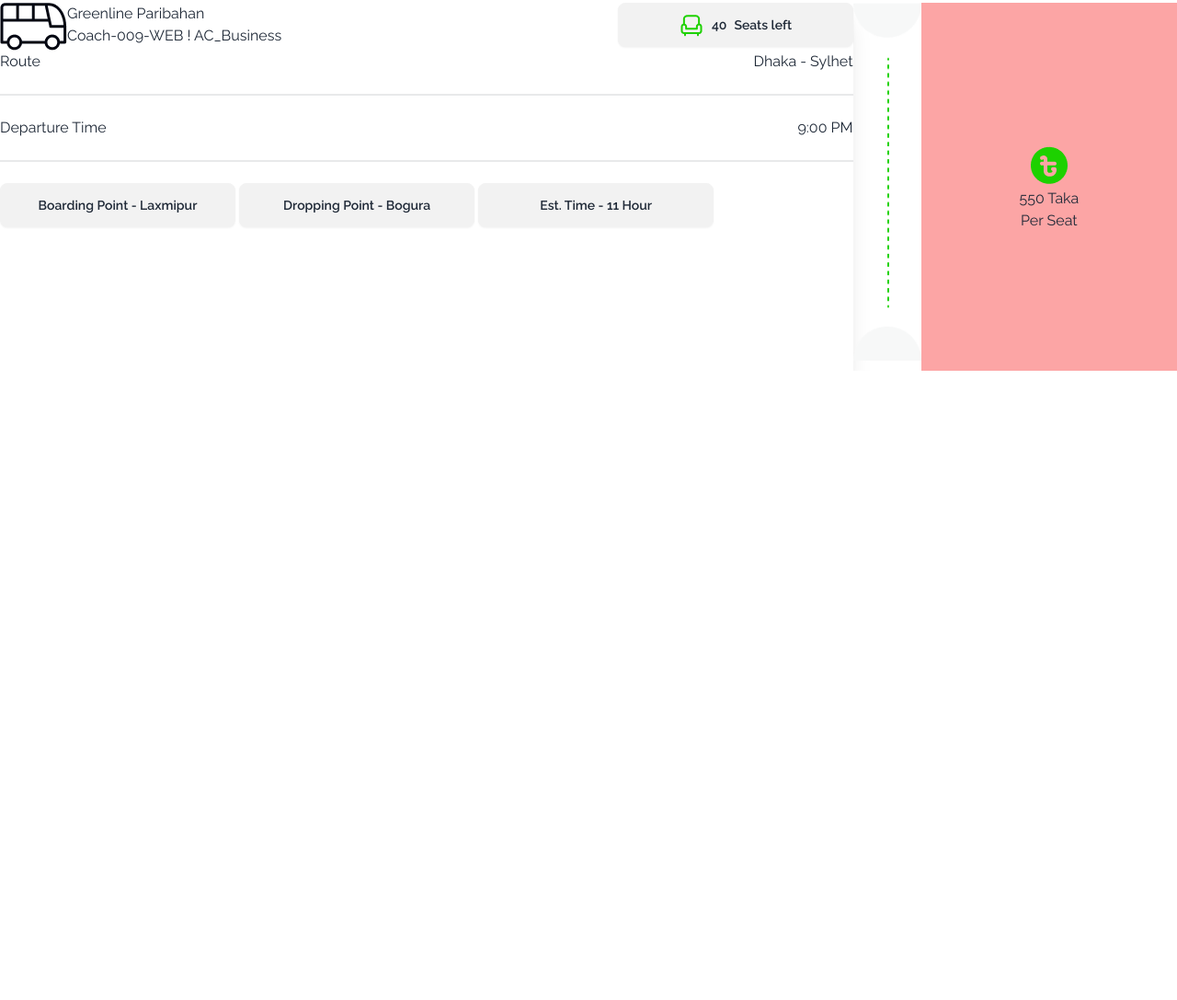
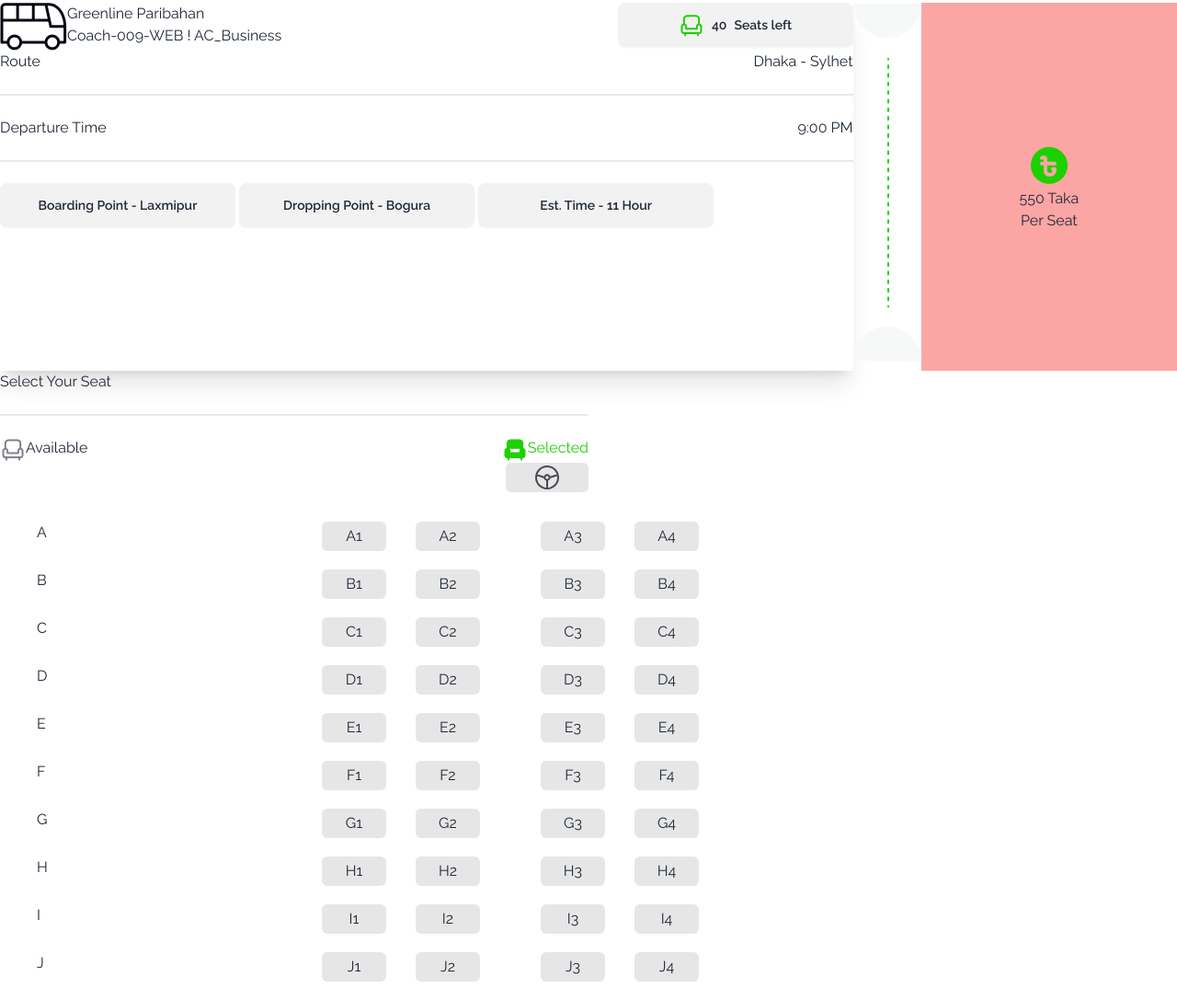
Before and after one commit to mizanurrahman70/Bus-ticketing, a plain HTML site: page index.html in a window 1280 px wide. Shown: the part 993-2080 px from the top of the page at 92% size. Before the commit the page ends 1396 px from the top, so only its background shows below. Drawn offline with nearby package versions, Linux system fonts and the light colour scheme.

Commit message:
tricket one card complete

```diff
--- a/index.html
+++ b/index.html
@@ -175,6 +175,112 @@
                </div>
           </div>
         </div>
+        <!-- bus sit  -->
+        <!-- main container  -->
+        <div>
+       <!-- card one 1  -->
+       <div class="container  w-[50%]">
+
+        <div>
+          <p>Select Your Seat</p>
+        </div>
+        <div class="divider"></div>
+        <div class="flex justify-between">
+          <div class="flex"><img src="images/seat-gray.png" ><p>Available</p> </div>
+          <div class="flex"><img src="images/seat-green-filled.png" ><p class="text-[#1DD100]">Selected</p> </div>
+         </div>
+         <div class="flex justify-end">
+          <p class="w-[90px] h-8 bg-[#E6E6E7] flex rounded-md justify-center items-center"><img src="images/tabler-icon-steering-wheel.svg" alt=""></p>
+         </div>
+
+         <!-- shit container  -->
+         <div class="flex ml-10 ">
+          <div class="serial mt-8">
+            <p class="w-[70px] h-8">A</p>
+            <p class="w-[70px] h-8">B</p>
+            <p class="w-[70px] h-8">C</p>
+            <p class="w-[70px] h-8">D</p>
+            <p class="w-[70px] h-8">E</p>
+            <p class="w-[70px] h-8">F</p>
+            <p class="w-[70px] h-8">G</p>
+            <p class="w-[70px] h-8">H</p>
+            <p class="w-[70px] h-8">I</p>
+            <p class="w-[70px] h-8">J</p>
+          </div>
+          <!-- 2 flex div  -->
+          <div class="flex gap-[66px] ml-60 mt-8">
+          <!-- shit  one-->
+          <div class="flex gap-8">
+            <div class="gap-y-5">
+              <li class=" w-[70px] h-8 bg-[#E6E6E7] flex rounded-md justify-center items-center">A1</li>
+              <li class=" w-[70px] h-8 bg-[#E6E6E7] flex rounded-md justify-center items-center">B1</li>
+              <li class=" w-[70px] h-8 bg-[#E6E6E7] flex rounded-md justify-center items-center">C1</li>
+              <li class=" w-[70px] h-8 bg-[#E6E6E7] flex rounded-md justify-center items-center">D1</li>
+              <li class=" w-[70px] h-8 bg-[#E6E6E7] flex rounded-md justify-center items-center">E1</li>
+              <li class=" w-[70px] h-8 bg-[#E6E6E7] flex rounded-md justify-center items-center">F1</li>
+              <li class=" w-[70px] h-8 bg-[#E6E6E7] flex rounded-md justify-center items-center">G1</li>
+              <li class=" w-[70px] h-8 bg-[#E6E6E7] flex rounded-md justify-center items-center">H1</li>
+              <li class=" w-[70px] h-8 bg-[#E6E6E7] flex rounded-md justify-center items-center">I1</li>
+              <li class=" w-[70px] h-8 bg-[#E6E6E7] flex rounded-md justify-center items-center">J1</li>
+            </div>
+              <div class="gap-y-5">
+                <li class=" w-[70px] h-8 bg-[#E6E6E7] flex rounded-md justify-center items-center">A2</li>
+                <li class=" w-[70px] h-8 bg-[#E6E6E7] flex rounded-md justify-center items-center">B2</li>
+                <li class=" w-[70px] h-8 bg-[#E6E6E7] flex rounded-md justify-center items-center">C2</li>
+                <li class=" w-[70px] h-8 bg-[#E6E6E7] flex rounded-md justify-center items-center">D2</li>
+                <li class=" w-[70px] h-8 bg-[#E6E6E7] flex rounded-md justify-center items-center">E2</li>
+                <li class=" w-[70px] h-8 bg-[#E6E6E7] flex rounded-md justify-center items-center">F2</li>
+                <li class=" w-[70px] h-8 bg-[#E6E6E7] flex rounded-md justify-center items-center">G2</li>
+                <li class=" w-[70px] h-8 bg-[#E6E6E7] flex rounded-md justify-center items-center">H2</li>
+                <li class=" w-[70px] h-8 bg-[#E6E6E7] flex rounded-md justify-center items-center">I2</li>
+                <li class=" w-[70px] h-8 bg-[#E6E6E7] flex rounded-md justify-center items-center">J2</li>
+              </div>
+
+          </div>
+<!-- shit two  -->
+
+<div class="flex gap-8">
+  <div class="gap-y-5">
+    <li class=" w-[70px] h-8 bg-[#E6E6E7] flex rounded-md justify-center items-center">A3</li>
+    <li class=" w-[70px] h-8 bg-[#E6E6E7] flex rounded-md justify-center items-center">B3</li>
+    <li class=" w-[70px] h-8 bg-[#E6E6E7] flex rounded-md justify-center items-center">C3</li>
+    <li class=" w-[70px] h-8 bg-[#E6E6E7] flex rounded-md justify-center items-center">D3</li>
+    <li class=" w-[70px] h-8 bg-[#E6E6E7] flex rounded-md justify-center items-center">E3</li>
+    <li class=" w-[70px] h-8 bg-[#E6E6E7] flex rounded-md justify-center items-center">F3</li>
+    <li class=" w-[70px] h-8 bg-[#E6E6E7] flex rounded-md justify-center items-center">G3</li>
+    <li class=" w-[70px] h-8 bg-[#E6E6E7] flex rounded-md justify-center items-center">H3</li>
+    <li class=" w-[70px] h-8 bg-[#E6E6E7] flex rounded-md justify-center items-center">I3</li>
+    <li class=" w-[70px] h-8 bg-[#E6E6E7] flex rounded-md justify-center items-center">J3</li>
+  </div>
+    <div class="gap-y-5">
+      <li class=" w-[70px] h-8 bg-[#E6E6E7] flex rounded-md justify-center items-center">A4</li>
+      <li class=" w-[70px] h-8 bg-[#E6E6E7] flex rounded-md justify-center items-center">B4</li>
+      <li class=" w-[70px] h-8 bg-[#E6E6E7] flex rounded-md justify-center items-center">C4</li>
+      <li class=" w-[70px] h-8 bg-[#E6E6E7] flex rounded-md justify-center items-center">D4</li>
+      <li class=" w-[70px] h-8 bg-[#E6E6E7] flex rounded-md justify-center items-center">E4</li>
+      <li class=" w-[70px] h-8 bg-[#E6E6E7] flex rounded-md justify-center items-center">F4</li>
+      <li class=" w-[70px] h-8 bg-[#E6E6E7] flex rounded-md justify-center items-center">G4</li>
+      <li class=" w-[70px] h-8 bg-[#E6E6E7] flex rounded-md justify-center items-center">H4</li>
+      <li class=" w-[70px] h-8 bg-[#E6E6E7] flex rounded-md justify-center items-center">I4</li>
+      <li class=" w-[70px] h-8 bg-[#E6E6E7] flex rounded-md justify-center items-center">J4</li>
+    </div>
+
+</div>
+                 </div>
+
+         </div>
+
+
+
+       </div>
+
+
+
+
+
+        </div>
+
+
       </section>
     </main>
     <footer></footer>
--- a/style.css
+++ b/style.css
@@ -11,3 +11,9 @@
 .banner{
     background-image: url(./images/banner.png);
 }
+li{
+    margin-bottom: 20px;
+}
+.serial p{
+    margin-bottom: 20px;
+}
```
Also changed, not shown: images/tabler-icon-steering-wheel.svg (added).
